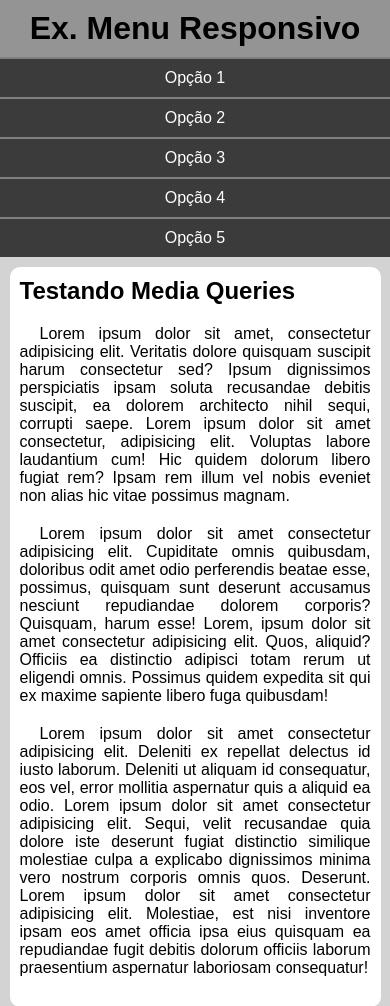
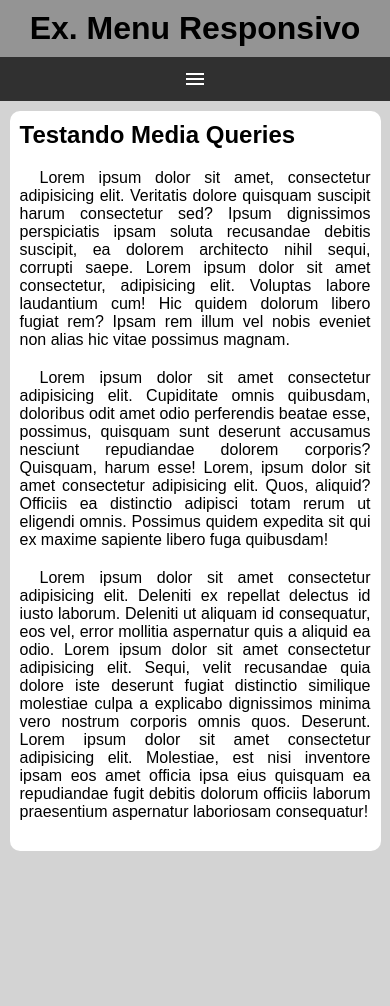
Before and after one commit to Ronaldo321/html-css, a plain HTML site: page exercicios/ex026/mq005/index.html in a window 390 px wide. After the commit the page ends 851 px from the top, so only its background shows below. Drawn offline with nearby package versions, Linux system fonts and the light colour scheme.

Commit message:
exercicio 26-005 media query

```diff
--- a/exercicios/ex026/mq005/estilos/style.css
+++ b/exercicios/ex026/mq005/estilos/style.css
@@ -19,8 +19,22 @@ header > h1 {
     text-align: center;
 }
 
+span#burguer {
+    background-color: rgb(48, 48, 48);
+    display: block;
+    color: white;
+    text-align: center;
+    padding: 10px;
+    cursor: pointer;
+}
+
+span#burguer:hover {
+    background-color: white;
+    color: black;
+}
+
 menu {
-    display: block;
+    display: none;
 }
 
 menu > ul {
--- a/exercicios/ex026/mq005/index.html
+++ b/exercicios/ex026/mq005/index.html
@@ -5,12 +5,16 @@
     <meta http-equiv="X-UA-Compatible" content="IE=edge">
     <meta name="viewport" content="width=device-width, initial-scale=1.0">
     <title>Media Query</title>
+    <link rel="stylesheet" href="https://fonts.googleapis.com/css2?family=Material+Symbols+Outlined:opsz,wght,FILL,GRAD@48,400,0,0" />
     <link rel="stylesheet" href="estilos/style.css">
 </head>
 <body>
     <header>
         <h1>Ex. Menu Responsivo</h1>
-        <menu>
+        <span id="burguer" class="material-symbols-outlined" onclick="clickMenu()">
+            menu
+        </span>
+        <menu id="itens">
             <ul>
                 <li><a href="#">Opção 1</a></li>
                 <li><a href="#">Opção 2</a></li>
@@ -30,5 +34,14 @@
             <p>Lorem ipsum dolor sit amet consectetur adipisicing elit. Deleniti ex repellat delectus id iusto laborum. Deleniti ut aliquam id consequatur, eos vel, error mollitia aspernatur quis a aliquid ea odio. Lorem ipsum dolor sit amet consectetur adipisicing elit. Sequi, velit recusandae quia dolore iste deserunt fugiat distinctio similique molestiae culpa a explicabo dignissimos minima vero nostrum corporis omnis quos. Deserunt. Lorem ipsum dolor sit amet consectetur adipisicing elit. Molestiae, est nisi inventore ipsam eos amet officia ipsa eius quisquam ea repudiandae fugit debitis dolorum officiis laborum praesentium aspernatur laboriosam consequatur!</p>
         </article>
     </main>
+    <script>
+        function clickMenu() {
+            if (itens.style.display == 'block') {
+                itens.style.display = 'none';
+            } else {
+                itens.style.display = 'block';
+            }
+        }
+    </script>
 </body>
 </html>
```
